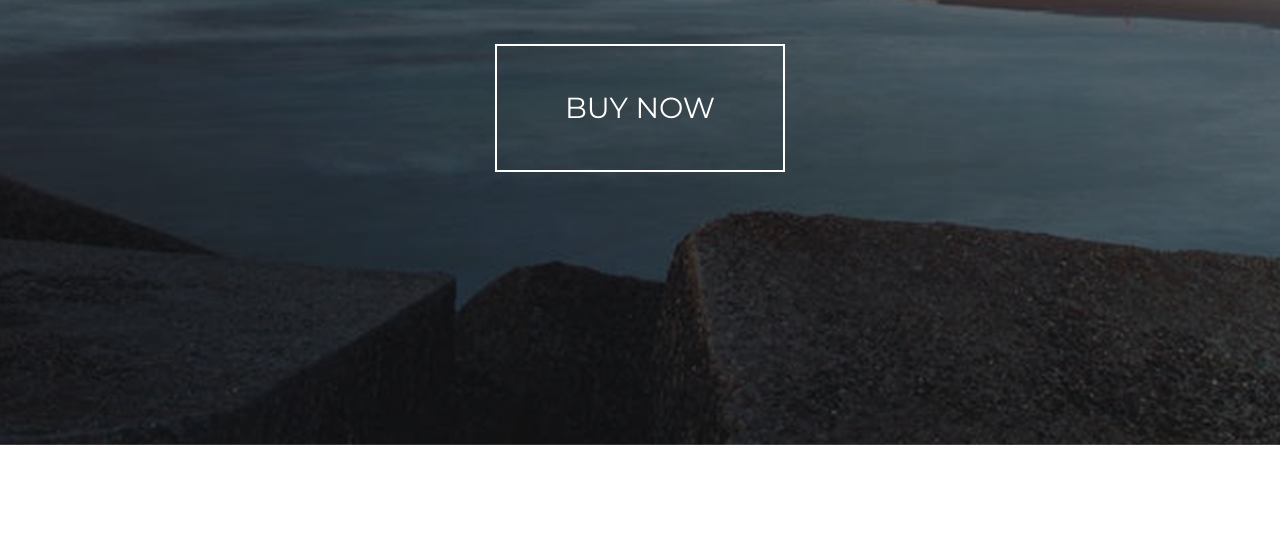
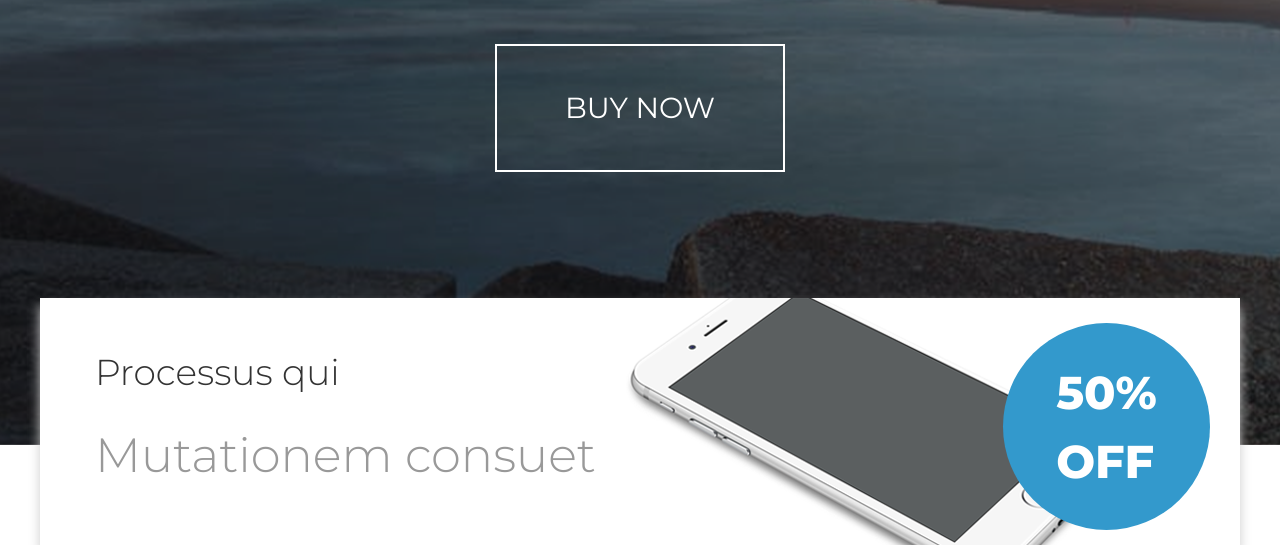
Before and after one commit to SarandaSadiku/Simple-Landing-Page, a website: page src/index.html in a window 1280 px wide. Shown: the part 482-1027 px from the top of the page. Before the commit the page ends 927 px from the top, so only its background shows below. Drawn offline with Linux system fonts and the light colour scheme.

Commit message:
banner finished

```diff
--- a/src/index.html
+++ b/src/index.html
@@ -12,7 +12,8 @@
     <link href="https://fonts.googleapis.com/css?family=Montserrat:300,400,400i,500,800" rel="stylesheet">
 </head>
 <body>
-    <header id="home">
+    <!-- START HEADER -->
+    <header id="home" class="position-relative">
         <div class="container-fluid text-center">
             <nav class="navbar navbar-expand-lg navbar-light">
               <a class="navbar-brand d-inline" href="#home">Logo</a>
@@ -46,8 +47,30 @@
                 <button type="button" name="button">BUY NOW</button>
             </div>
         </div>
+    </header>
+    <!-- START BANNER -->
+    <section id="banner" class="position-absolute d-none d-xl-block">
+        <div class="container-fluid">
+            <div class="row no-gutters">
+                <div class="col-6 my-auto">
+                    <h3>Processus qui</h3>
+                    <h1>Mutationem consuet</h1>
+                </div>
+                <div class="col-4 bg-secondary">
+                    <img src="img/iphone.png" alt="">
+                </div>
+                <div class="col-2 position-relative">
+                    <!-- <img src="img/iphone.png" alt=""> -->
+                    <div class="circle d-flex align-items-center justify-content-center position-absolute">
+                        50% <br> OFF
+                    </div>
+                </div>
+            </div>
+        </div>
+    </section>
 
-    </header>
+
+
 
     <script src="js/jquery.min.js"></script>
     <script src="js/popper.min.js"></script>
--- a/src/scss/style.scss
+++ b/src/scss/style.scss
@@ -1,7 +1,12 @@
 $body-text: #333;
 $body-font-family: 'Montserrat', sans-serif;;
 $white-text: #fff;
+$grey-color: #cccccc;
+$grey-text: #999999;
 $active-link-color: #3399cc;
+$circle-color: #3399cc;
+$white-color-bg: #fff;
+
 
 body{
     color: $body-text;
@@ -18,13 +23,16 @@ a:focus{
 h1{
     font-size: 48px;
 }
+h3{
+    font-size: 36px;
+}
 /*=========================
         HEADER
 ==========================*/
 #home{
     background: url('../img/header-bg.png') no-repeat fixed center;
     background-size: cover;
-    height: 927px;
+    min-height: 927px;
     color: $white-text;
     .buy-now{
         button{
@@ -55,3 +63,37 @@ h1{
     }
 
 }
+/*=========================
+        BANNER
+==========================*/
+#banner{
+    background-color: $white-color-bg;
+    max-width: 1200px;
+    left: 0;
+    right: 0;
+    margin-left: auto;
+    margin-right: auto;
+    bottom: -100px;
+    padding: 0 100px 0 40px;
+    box-shadow: 0px 8px 11px 0px $grey-color;
+    h3{
+        font-weight: 300;
+    }
+    h1{
+        font-weight: 300;
+        margin-top: 33px;
+        color: $grey-text;
+    }
+    .circle{
+        width: 207px;
+        height: 207px;
+        background-color: $circle-color;
+        border-radius: 50%;
+        color: $white-text;
+        font-weight: 800;
+        font-size: 46px;
+        right:-85px;
+        top: 25px;
+
+    }
+}
```
Also changed, not shown: src/css/style.css, src/img/iphone.png (added).
